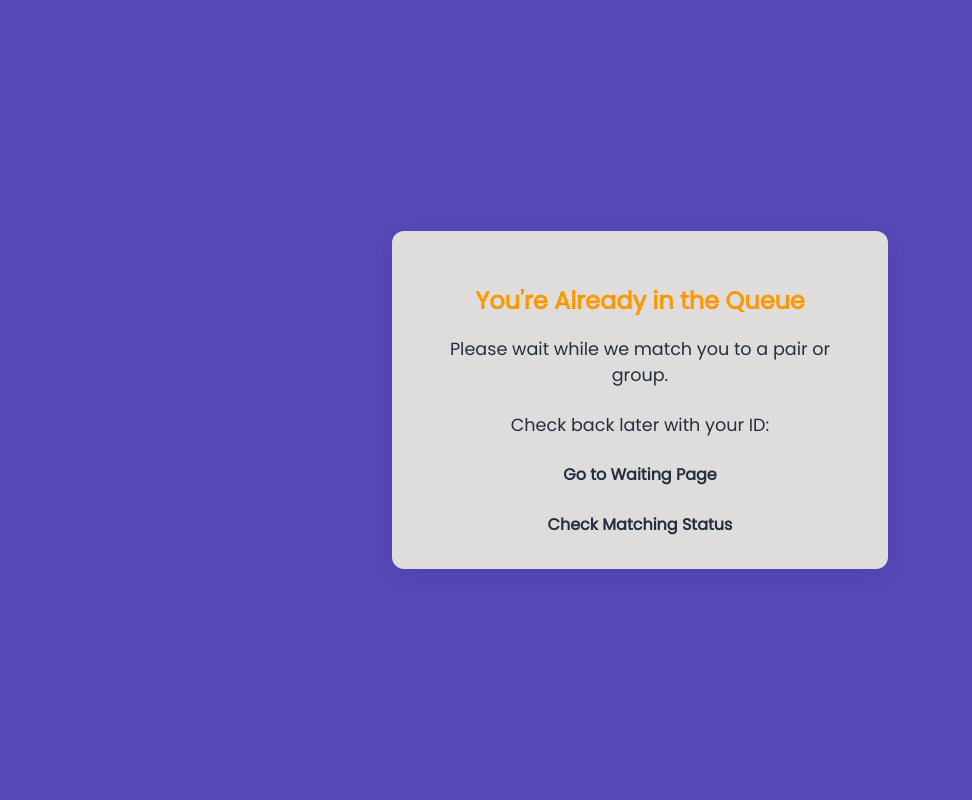
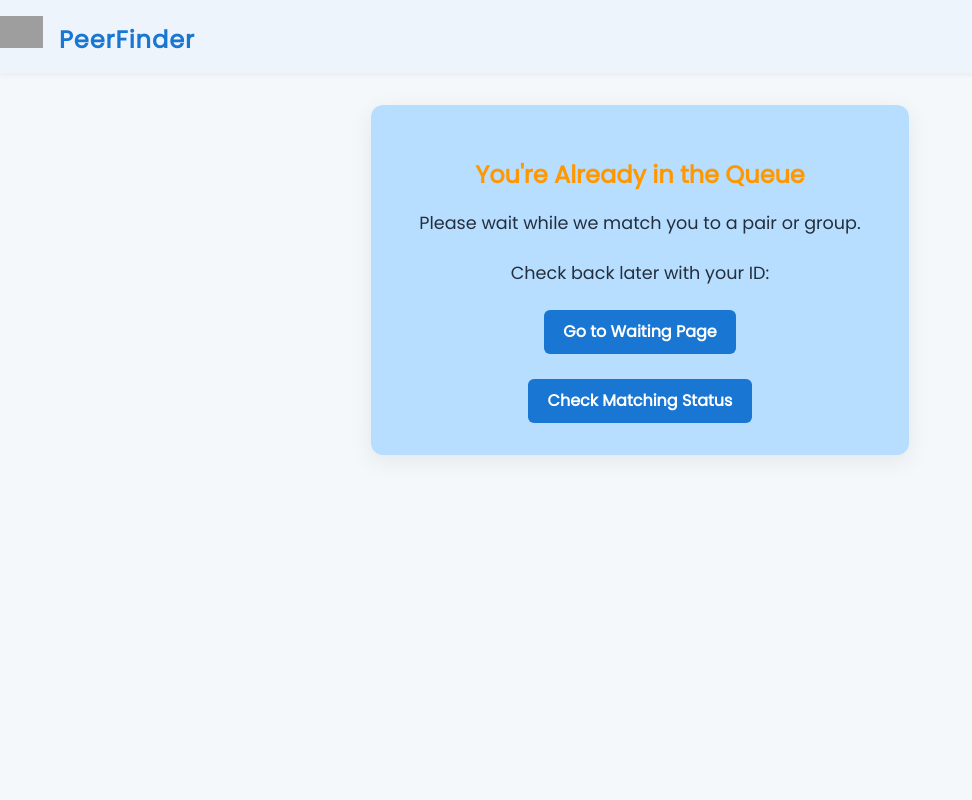
Before and after one commit to chuqudee/alx-pathway-peerfinder, a Flask app: template templates/already_in_queue.html in a window 1280 px wide. Shown: the whole page, without its empty margins (0-972 px from the left). Run offline with Flask 3, Linux system fonts and the light colour scheme; the template is opened without the code that fills it, so the values that code supplies are empty; grey boxes are pictures that could not be loaded.

Commit message:
Update already_in_queue.html

```diff
--- a/templates/already_in_queue.html
+++ b/templates/already_in_queue.html
@@ -7,21 +7,48 @@
     <style>
         body {
             font-family: 'Poppins', sans-serif;
-            background: #5648B7;
+            background: #f4f8fb;
             display: flex;
-            justify-content: center;
+            flex-direction: column;
             align-items: center;
-            height: 100vh;
+            min-height: 100vh;
             margin: 0;
             color: #232f3e;
         }
+        .navbar {
+            background: #eef4fb;
+            width: 100%;      /* Full width */
+            box-shadow: 0 2px 6px rgba(0,0,0,0.05);
+            border-radius: 0;
+            padding: 1rem 0;  /* top & bottom padding */
+        }
+        .navbar-inner {
+            max-width: 1200px; /* Container max width */
+            width: 100%;
+            margin: 0 auto;
+            display: flex;
+            align-items: center;
+            padding: 0 2rem; /* horizontal padding */
+        }
+        .logo-img {
+            height: 32px;
+            margin-right: 12px;
+        }
+        .logo-text {
+            color: #1976d2;
+            font-weight: 700;
+            font-size: 1.5rem;
+            letter-spacing: 1px;
+            font-weight: bold;
+        }
         .container {
-            background: rgb(223, 220, 220);
+            background: rgb(183, 222, 255);
             padding: 2rem 3rem;
             border-radius: 12px;
             box-shadow: 0 6px 24px rgba(0,0,0,0.07);
-            max-width: 400px;
+            max-width: 600px;
             text-align: center;
+            margin: 2rem 0 3rem 0;
         }
         h2 {
             color: #ff9800;
@@ -39,16 +66,34 @@
         a:hover {
             text-decoration: underline;
         }
+        .button-link {
+        display: inline-block;
+        background-color: #1976d2; /* blue color */
+        color: white;
+        padding: 0.6rem 1.2rem;
+        border-radius: 6px;
+        text-decoration: none;
+        font-weight: 600;
+        transition: background-color 0.3s ease;
+        }
+
+        .button-link:hover {
+        background-color: #125ca1; /* darker blue on hover */
+        }
     </style>
 </head>
 <body>
+    <div class="navbar">
+            <img src="{{ url_for('static', filename='alx_icon-300x169.png') }}" class="logo-img" alt="ALX Logo" />
+            <span class="logo-text"><strong>PeerFinder</strong></span>
+    </div>
     <div class="container">
         <h2>You're Already in the Queue</h2>
         <p>Please wait while we match you to a pair or group.</p>
         <p>Check back later with your ID:</p>
         <p><strong>{{ user_id }}</strong></p>
-        <a href="{{ url_for('waiting', user_id=user_id) }}">Go to Waiting Page</a><br><br>
-        <a href="{{ url_for('check_match') }}">Check Matching Status</a>
+        <a href="{{ url_for('waiting', user_id=user_id) }}" class="button-link">Go to Waiting Page</a><br><br>
+        <a href="{{ url_for('check_match') }}" class="button-link">Check Matching Status</a>
     </div>
 </body>
 </html>
```
